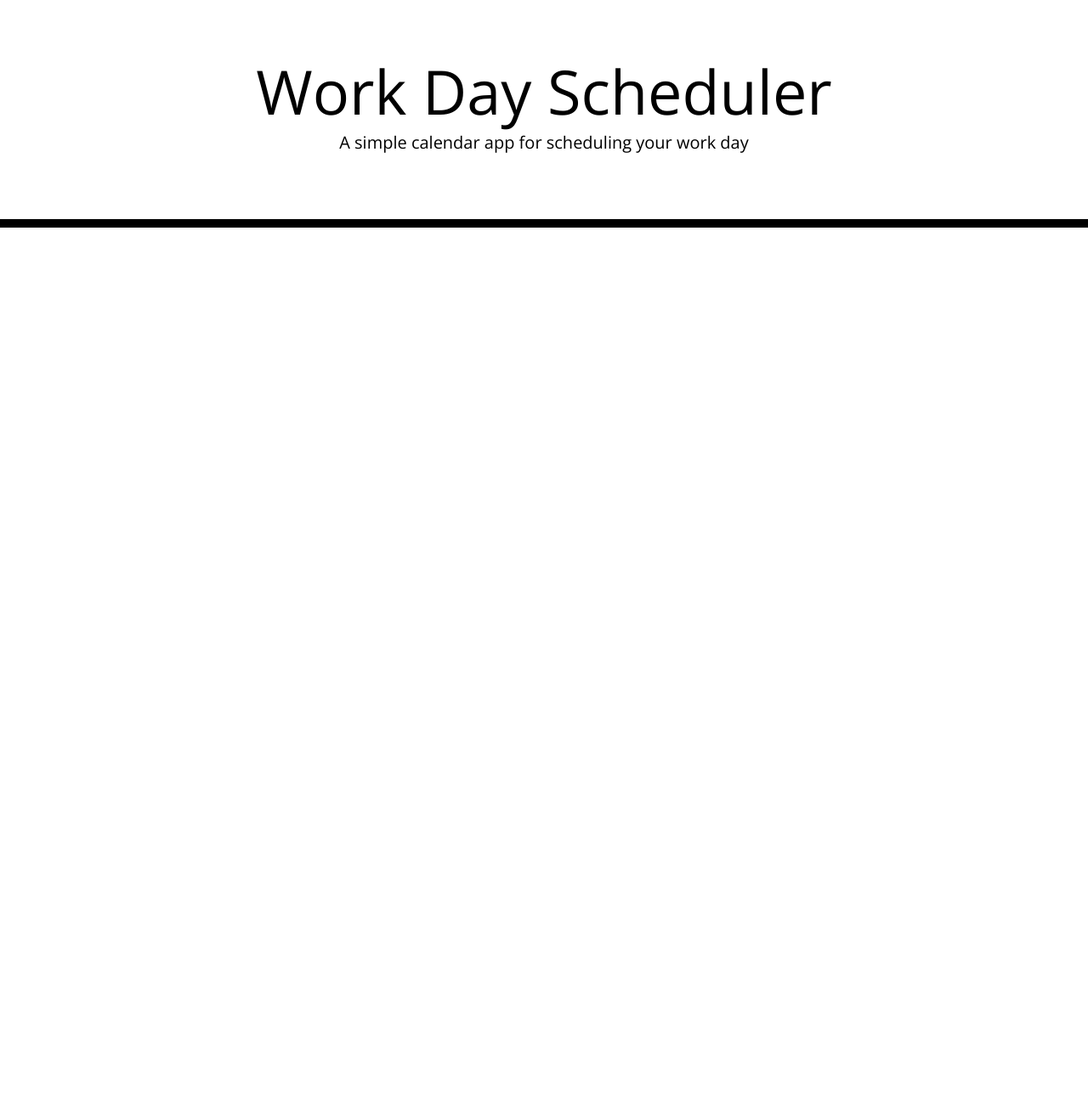
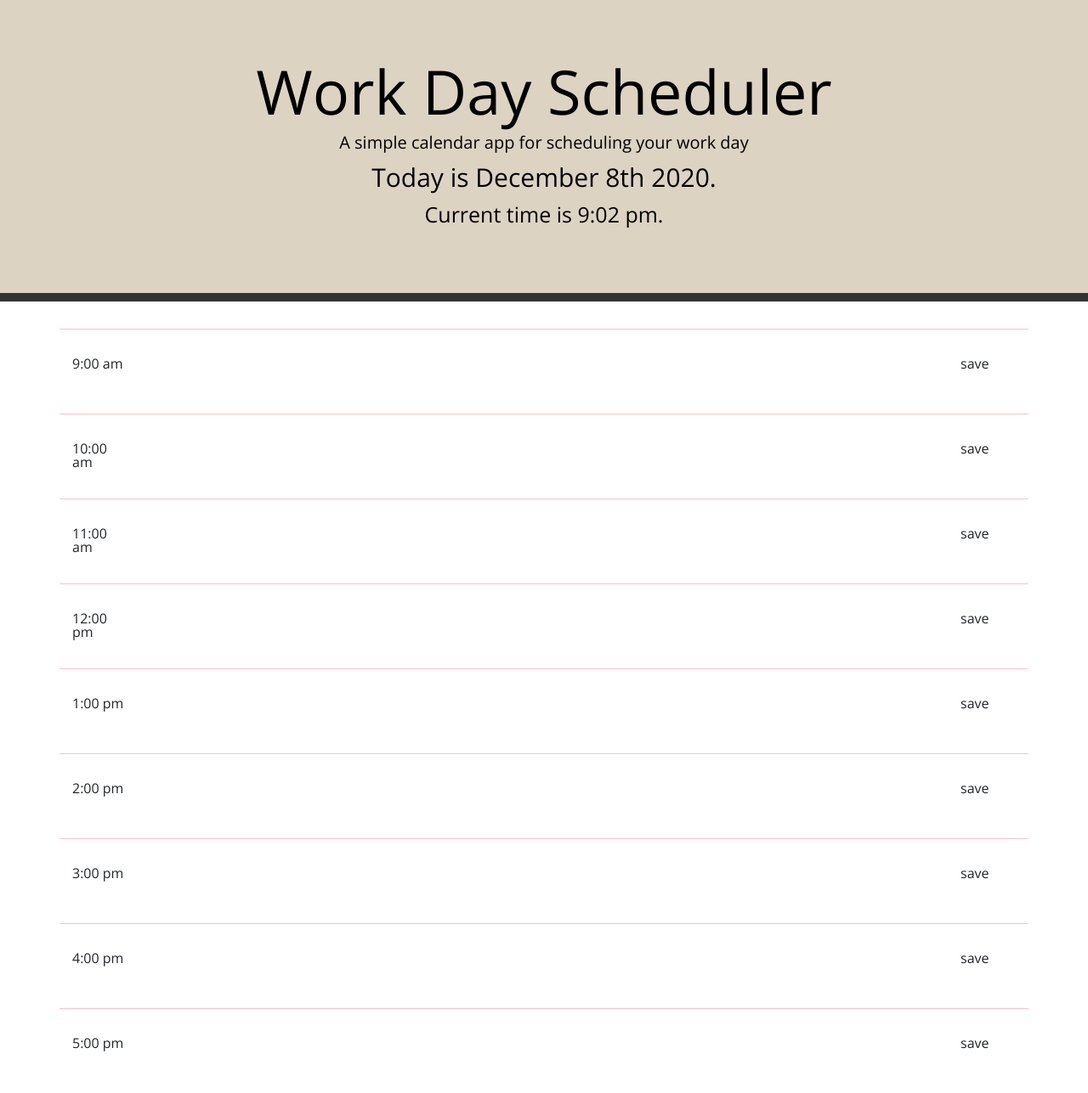
Before and after one commit to Kammielatay/Work-Day-Scheduler, a plain HTML site: page index.html in a window 1280 px wide. Shown: the whole page at 85% size. Before the commit the page ends 800 px from the top, so only its background shows below. Drawn offline with nearby package versions, Linux system fonts and the light colour scheme.

Commit message:
added current time/current day && added hour containers

```diff
--- a/index.html
+++ b/index.html
@@ -27,12 +27,124 @@
       <h1 class="display-3">Work Day Scheduler</h1>
       <p class="lead">A simple calendar app for scheduling your work day</p>
       <p id="currentDay" class="lead"></p>
+      <p id="currentTime"></p>
     </header>
-    <div class="container">
-      <!-- Timeblocks go here -->
-    </div>
+
+    <main class="container">
+      <div class="row">
+        <div class="col col-1 time-block ">
+          9:00 am
+        </div>
+        <div class="col col-10">
+
+        </div>
+        <div class="col col-1">
+          save
+        </div>
+      </div>
+
+      <div class="row">
+        <div class="col col-1 time-block">
+          10:00 am
+        </div>
+        <div class="col col-10">
+
+        </div>
+        <div class="col col-1">
+          save
+        </div>
+      </div>
+
+      <div class="row">
+        <div class="col col-1 time-block">
+          11:00 am
+        </div>
+        <div class="col col-10">
+
+        </div>
+        <div class="col col-1">
+          save
+        </div>
+      </div>
+
+      <div class="row">
+        <div class="col col-1 time-block">
+          12:00 pm
+        </div>
+        <div class="col col-10">
+
+        </div>
+        <div class="col col-1">
+          save
+        </div>
+      </div>
+
+      <div class="row">
+        <div class="col col-1 time-block">
+          1:00 pm
+        </div>
+        <div class="col col-10">
+
+        </div>
+        <div class="col col-1">
+          save
+        </div>
+      </div>
+
+      <div class="row">
+        <div class="col col-1 time-block">
+          2:00 pm
+        </div>
+        <div class="col col-10">
+
+        </div>
+        <div class="col col-1">
+          save
+        </div>
+      </div>
+
+      <div class="row">
+        <div class="col col-1 time-block">
+          3:00 pm
+        </div>
+        <div class="col col-10">
+
+        </div>
+        <div class="col col-1">
+          save
+        </div>
+      </div>
+
+      <div class="row">
+        <div class="col col-1 time-block">
+          4:00 pm
+        </div>
+        <div class="col col-10">
+
+        </div>
+        <div class="col col-1">
+          save
+        </div>
+      </div>
+
+      <div class="row">
+        <div class="col col-1 time-block">
+          5:00 pm
+        </div>
+        <div class="col col-10">
+
+        </div>
+        <div class="col col-1">
+          save
+        </div>
+      </div>
+
+
+
+    </main>
 
     <script src="https://cdnjs.cloudflare.com/ajax/libs/jquery/3.2.1/jquery.min.js"></script>
     <script src="https://cdnjs.cloudflare.com/ajax/libs/moment.js/2.24.0/moment.min.js"></script>
+    <script src="script.js"></script>
   </body>
 </html>
--- a/script.js
+++ b/script.js
@@ -0,0 +1,28 @@
+jQuery(document).ready(function(){
+
+// Grabbing elements from HTML
+let currentDay = $('#currentDay')
+let currentTime = $('#currentTime')
+let container = $('.container');
+let timeBlock = $('.time-block');
+
+
+console.log(timeBlock)
+
+
+
+// adding and styling current date and time
+currentDay.text(moment().format('[Today is] MMMM Do YYYY.'));
+currentTime.text(moment().format('[Current time is ] h:mm a.'));
+
+currentDay.css({fontSize: "30px"})
+currentTime.css({fontSize: "25px"})
+
+
+//adding textareas for standard business days
+
+
+
+
+
+})
--- a/style.css
+++ b/style.css
@@ -1,3 +1,8 @@
+* {
+  margin:0;
+  padding:0;
+}
+
 body {
   font-family: 'Open Sans', sans-serif;
   font-size: 16px;
@@ -5,20 +10,22 @@ body {
 }
 
 textarea{
-  background: transparent;
+  background: blue;
+  /* background: transparent; */
+  width: 100%;
   border: none;
   resize: none;
   color: #000000;
   border-left: 1px solid black;
-  padding: 10px;
+  padding:10px;
 }
 
 .jumbotron {
   text-align: center;
-  background-color: transparent;
+  background-color: #DDD3C3;
   color: black;
   border-radius: 0;
-  border-bottom: 10px solid black;
+  border-bottom: 10px solid #333;
 }
 
 .description{
@@ -26,14 +33,15 @@ textarea{
 }
 
 .time-block{
-  text-align: center;
+  text-align: left;
   border-radius: 15px;
+
 }
 
 .row {
   white-space: pre-wrap;
-  height: 80px;
-  border-top: 1px solid white;;
+  height: 100px;
+  border-top: 1px solid pink;
 }
 
 .hour {
```
